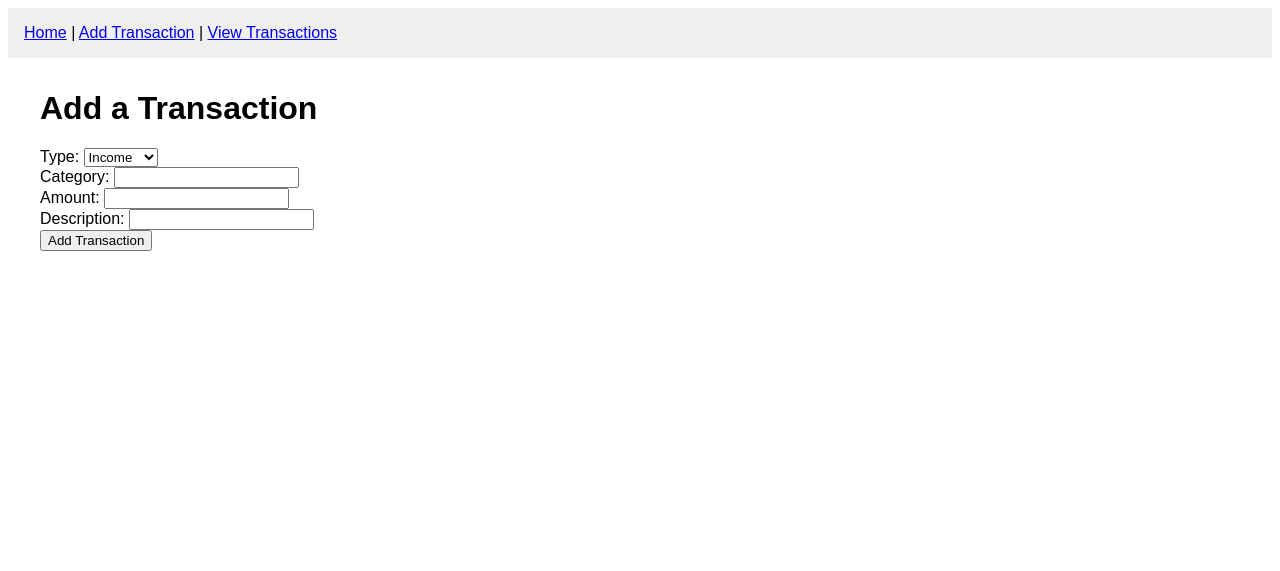
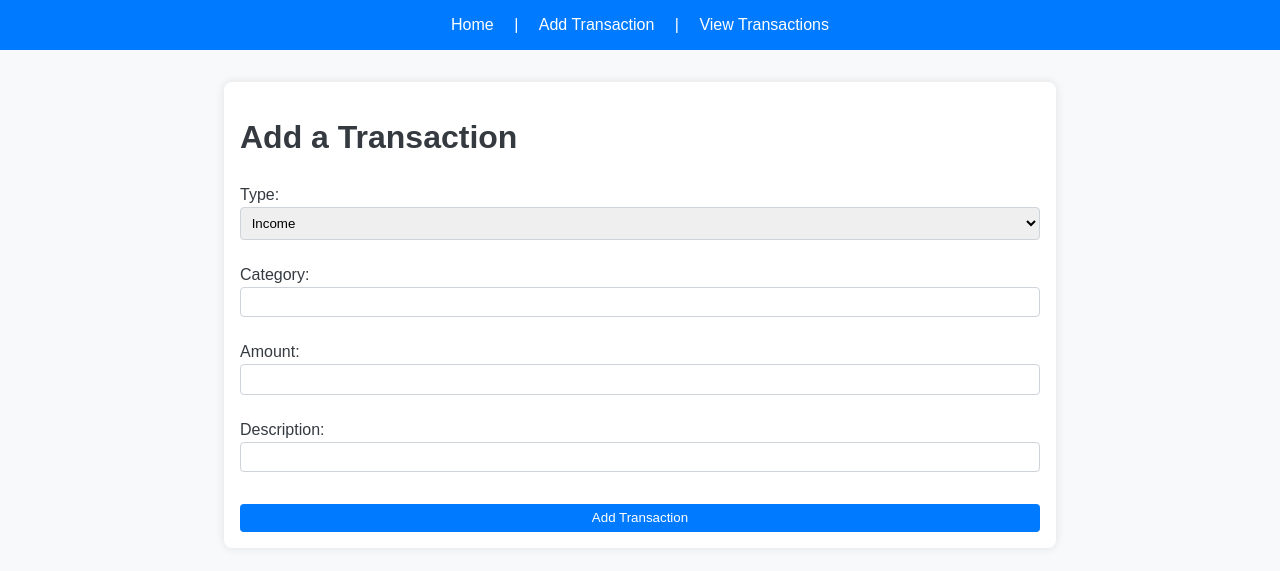
Before and after one commit to arjunbojja1/expense-tracker, a Flask app: page /add in a window 1280 px wide. Shown: the top 571 px of the page. Run offline with Flask 3, Linux system fonts and the light colour scheme.

Commit message:
CSS updates

```diff
--- a/app/static/styles.css
+++ b/app/static/styles.css
@@ -1,37 +1,93 @@
 body {
     font-family: Arial, sans-serif;
+    background-color: #f8f9fa;
+    color: #343a40;
+    margin: 0;
+    padding: 0;
 }
 
 nav {
-    background-color: #f0f0f0;
+    background-color: #007bff;
+    color: white;
     padding: 1em;
+    text-align: center;
+}
+
+nav a {
+    color: white;
+    text-decoration: none;
+    margin: 0 1em;
+}
+
+nav a:hover {
+    text-decoration: underline;
 }
 
 .content {
-    margin: 2em;
+    margin: 2em auto;
+    max-width: 800px;
+    padding: 1em;
+    background-color: white;
+    box-shadow: 0 0 10px rgba(0, 0, 0, 0.1);
+    border-radius: 8px;
 }
 
 table {
     width: 100%;
     border-collapse: collapse;
+    margin-top: 1em;
 }
 
 table, th, td {
-    border: 1px solid black;
+    border: 1px solid #dee2e6;
 }
 
 th, td {
-    padding: 0.5em;
+    padding: 0.75em;
     text-align: left;
 }
 
+th {
+    background-color: #007bff;
+    color: white;
+}
+
 .flash {
-    padding: 0.5em;
+    padding: 0.75em;
     margin-bottom: 1em;
     border: 1px solid #ccc;
+    border-radius: 4px;
 }
 
 .flash.success {
     background-color: #d4edda;
     color: #155724;
 }
+
+form {
+    display: flex;
+    flex-direction: column;
+}
+
+form label {
+    margin-top: 0.5em;
+}
+
+form input, form select, form button {
+    padding: 0.5em;
+    margin-top: 0.25em;
+    border: 1px solid #ced4da;
+    border-radius: 4px;
+}
+
+form button {
+    background-color: #007bff;
+    color: white;
+    border: none;
+    cursor: pointer;
+    margin-top: 1em;
+}
+
+form button:hover {
+    background-color: #0056b3;
+}
```
